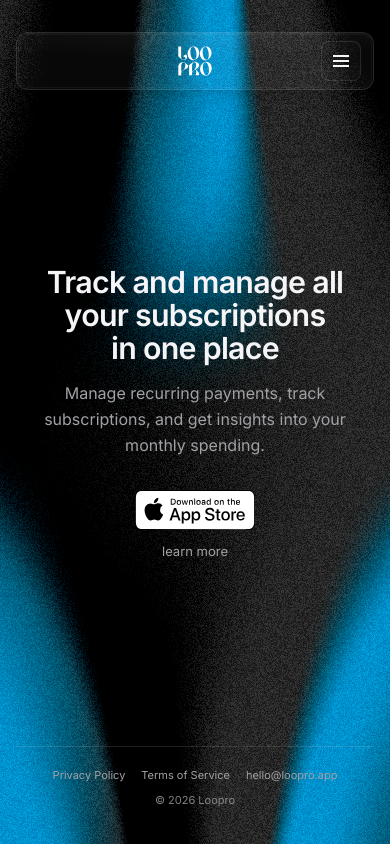
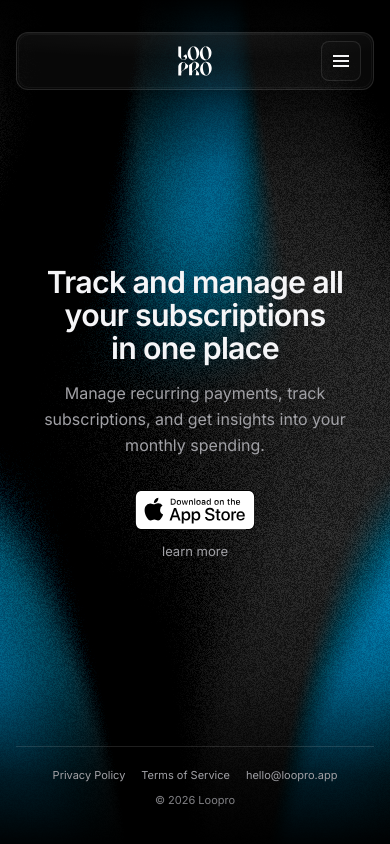
Before and after one commit to Lorexowy/Loopro-website, a Next.js app: page / in a window 390 px wide. Built offline with nearby package versions, Linux system fonts and the light colour scheme.

Commit message:
poprawa gradientu i viewport

```diff
--- a/app/components/Landing.tsx
+++ b/app/components/Landing.tsx
@@ -40,6 +40,10 @@ export function Landing() {
         />
       </div>
       <div
+        aria-hidden
+        className="pointer-events-none fixed inset-0 z-0 sm:hidden bg-[linear-gradient(to_bottom,rgba(0,0,0,0.98)_0%,rgba(0,0,0,0.82)_8%,rgba(0,0,0,0.35)_20%,rgba(0,0,0,0.08)_36%,rgba(0,0,0,0.08)_64%,rgba(0,0,0,0.34)_80%,rgba(0,0,0,0.82)_92%,rgba(0,0,0,0.98)_100%)]"
+      />
+      <div
         className={`${pageShell} relative z-10 flex flex-1 flex-col pt-[max(1rem,env(safe-area-inset-top))] pb-[max(1rem,env(safe-area-inset-bottom))]`}
       >
         <Header />
```
